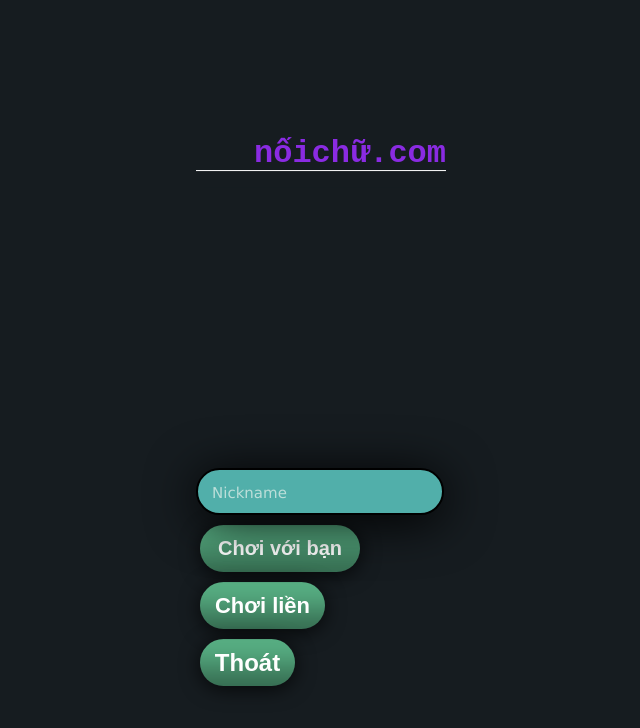
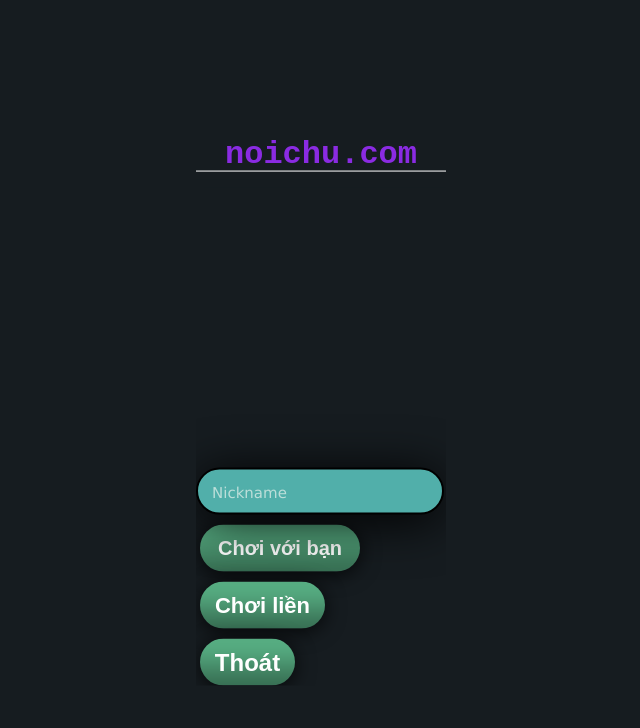
Before and after one commit to dphongdev/noch, a React (Create React App) app: page / in a window 1280 px wide. Shown: the top 728 px of the page, without its empty margins (319-959 px from the left). Built offline with nearby package versions, Linux system fonts and the light colour scheme.

Commit message:
clean code

```diff
--- a/src/App.css
+++ b/src/App.css
@@ -1,4 +1,14 @@
-/* Recycle Code */
+/* Common */
+body, html {
+  background-color: #161C20;
+  width: 100%;
+  height: 100%;
+  overflow: hidden;
+}
+
+body::-webkit-scrollbar {
+  display: none;
+}
 
 .App {
   position: absolute;
@@ -7,29 +17,8 @@
   -moz-transform: translateX(-50%) translateY(-50%);
   -webkit-transform: translateX(-50%) translateY(-50%);
   transform: translateX(-50%) translateY(-50%);
-}
-
-/* Common */
-body, html {
-  background-color: #161C20;
-  width: 100%;
-  height: 100%;
-  font-family: 'Courier New', Courier, monospace;
   overflow: hidden;
 }
-body::-webkit-scrollbar {
+.App::-webkit-scrollbar {
   display: none;
 }
-
-input:focus {
-  outline: none;
-}
-
-::placeholder {
-  color: rgb(188 222 217) !important;
-}
-h1{
-  color: blueviolet;
-  text-align: right;
-  /* text-decoration: underline; */
-}
--- a/src/screens/Home.js
+++ b/src/screens/Home.js
@@ -29,6 +29,12 @@
       }
       @media only screen and (device-width: 414px) and (device-height: 896px) and (-webkit-device-pixel-ratio: 3) {
         top: 6px;
+      }
+      &:focus {
+        outline: none;
+      }
+      &::placeholder {
+        color: rgb(188 222 217) !important;
       }
     `,
     NicknameWrapper = styled.div`
@@ -68,11 +74,17 @@
       background-color: #fff;
       color: #fff;
       margin-top: -24px;
+    `,
+    Logo = styled.h1`
+      color: blueviolet;
+      text-align: center;
+      /* text-decoration: underline; */
+      font-family: 'Fira Code', monospace;
     `;
   return (
     <>
       <Wrapper class={props.class}>
-        <h1>nốichữ.com</h1>
+        <Logo>noichu.com</Logo>
         <NochLine />
         <iframe
           width='250px'
```
